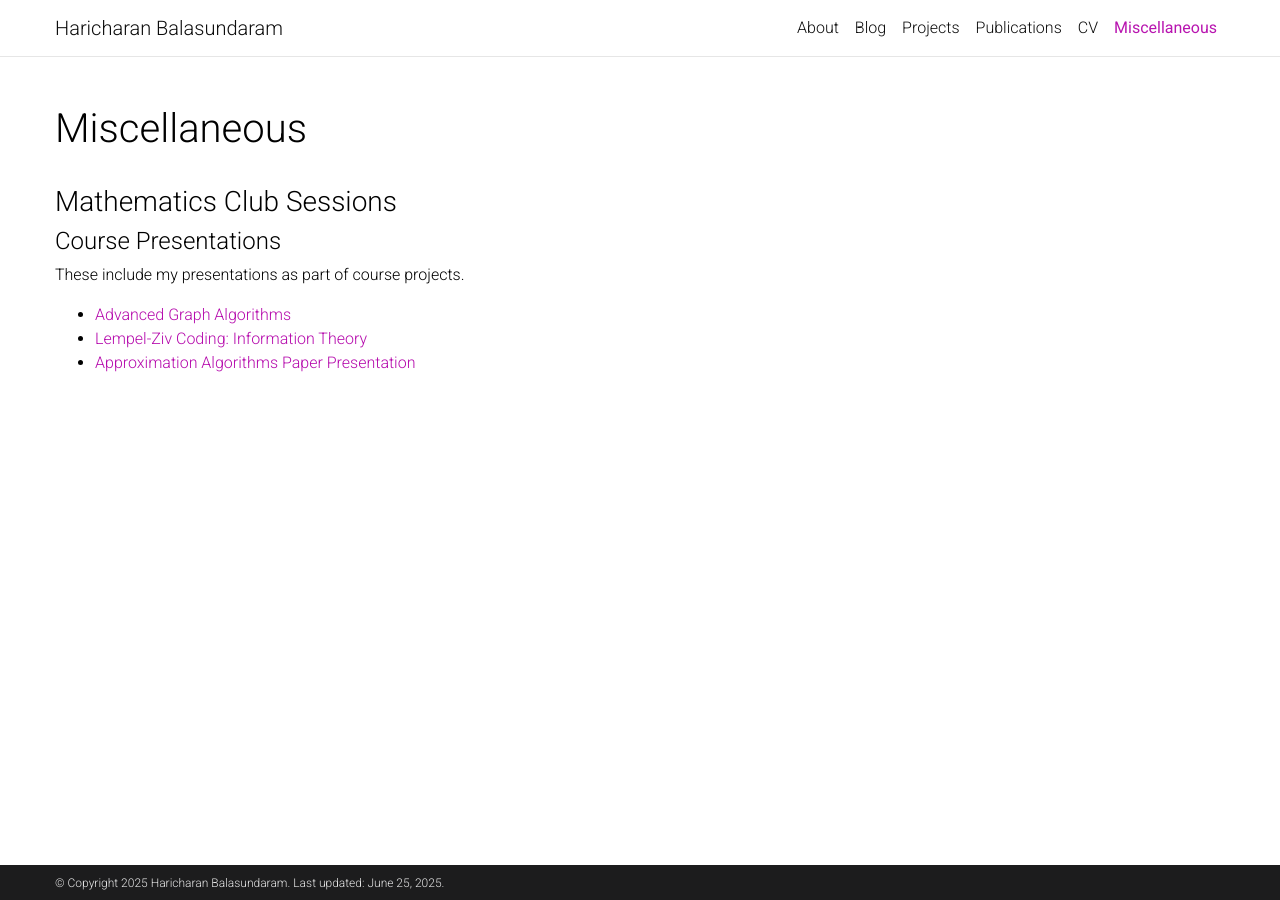
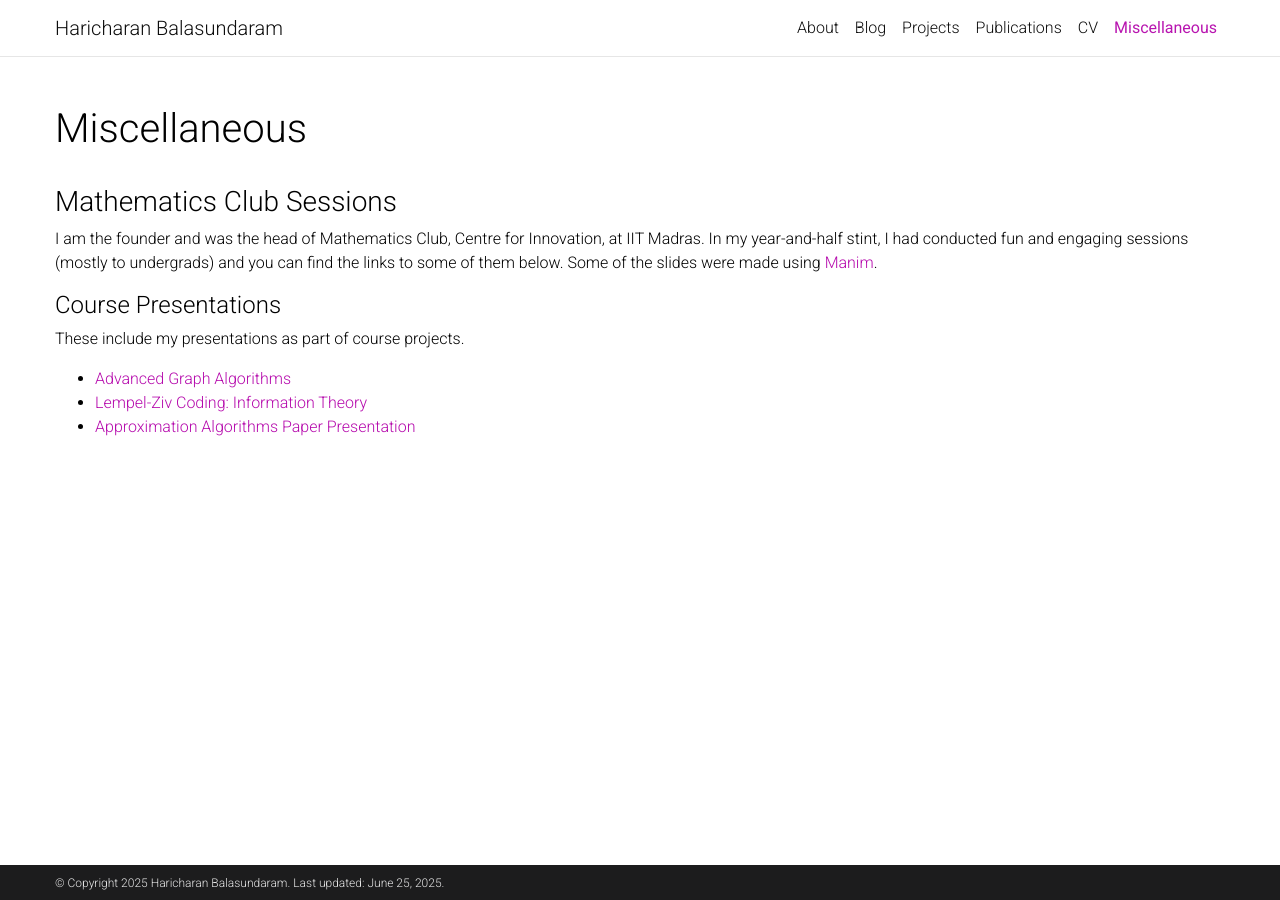
Before and after one commit to Haricharan1212/Haricharan1212.github.io, a Jekyll site: the page built from _pages/miscellaneous.md, in a window 1280 px wide. Built offline with Jekyll 4.4.1, drawn with Linux system fonts in a browser that asks for light colours; comment, search, counter and statistics services are not loaded; a style sheet for code colours, icons or effects is not loaded.

Commit message:
Fixed Sessions Link

```diff
--- a/_pages/miscellaneous.md
+++ b/_pages/miscellaneous.md
@@ -16,6 +16,8 @@ nav_order: 5
 
 ### Mathematics Club Sessions
 
+I am the founder and was the head of Mathematics Club, Centre for Innovation, at IIT Madras. In my year-and-half stint, I had conducted fun and engaging sessions (mostly to undergrads) and you can find the links to some of them below. Some of the slides were made using [Manim](https://www.manim.community/).
+
 {% for file in site.static_files %}
   {% if file.path contains "maths_club" -%}
      * [{{ file.basename }}]({{ site.baseurl }}{{ file.path }})
```
